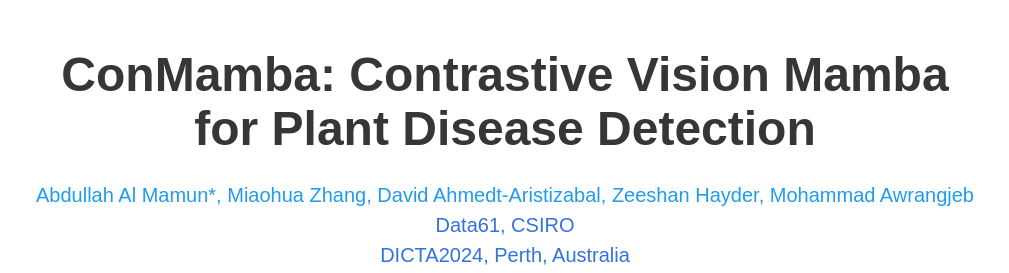
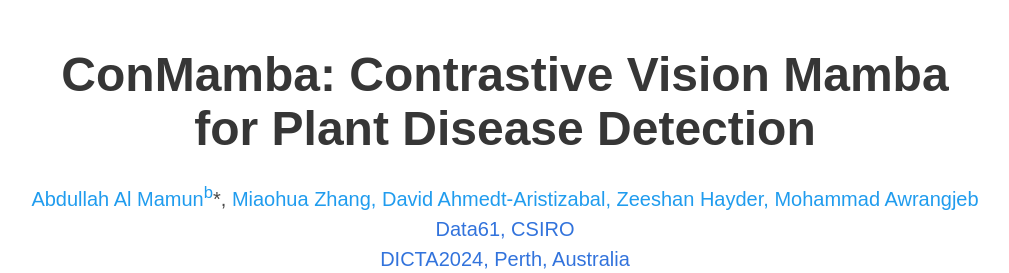
Before and after one commit to Mamun130203/ConMamba, a plain HTML site: page index.html in a window 1280 px wide. Shown: the top 273 px of the page, without its empty margins (135-1144 px from the left). Drawn offline with nearby package versions, Linux system fonts and the light colour scheme; some icons are missing; a web font is replaced by a local one.

Commit message:
change author

```diff
--- a/index.html
+++ b/index.html
@@ -56,7 +56,7 @@
             <div class="is-size-5 publication-authors">
               <!-- Paper authors -->
               <span class="author-block">
-                <a href="https://sites.google.com/view/aamamunswebsite/home?authuser=0" target="_blank">Abdullah Al Mamun*, <a href="https://people.csiro.au/Z/M/miaohua-zhang" target="_blank">Miaohua Zhang, <a href="https://people.csiro.au/a/d/david-ahmedtaristizabal" target="_blank">David Ahmedt-Aristizabal, <a href="https://people.csiro.au/h/z/zeeshan-hayder" target="_blank">Zeeshan Hayder, <a href="https://experts.griffith.edu.au/8866-mohammad-awrangjeb" target="_blank">Mohammad Awrangjeb
+                <a href="https://sites.google.com/view/aamamunswebsite/home?authuser=0" target="_blank">Abdullah Al Mamun<sup>b</sup></a>*, <a href="https://people.csiro.au/Z/M/miaohua-zhang" target="_blank">Miaohua Zhang, <a href="https://people.csiro.au/a/d/david-ahmedtaristizabal" target="_blank">David Ahmedt-Aristizabal, <a href="https://people.csiro.au/h/z/zeeshan-hayder" target="_blank">Zeeshan Hayder, <a href="https://experts.griffith.edu.au/8866-mohammad-awrangjeb" target="_blank">Mohammad Awrangjeb
                   </span>
                   </div>
 
```
